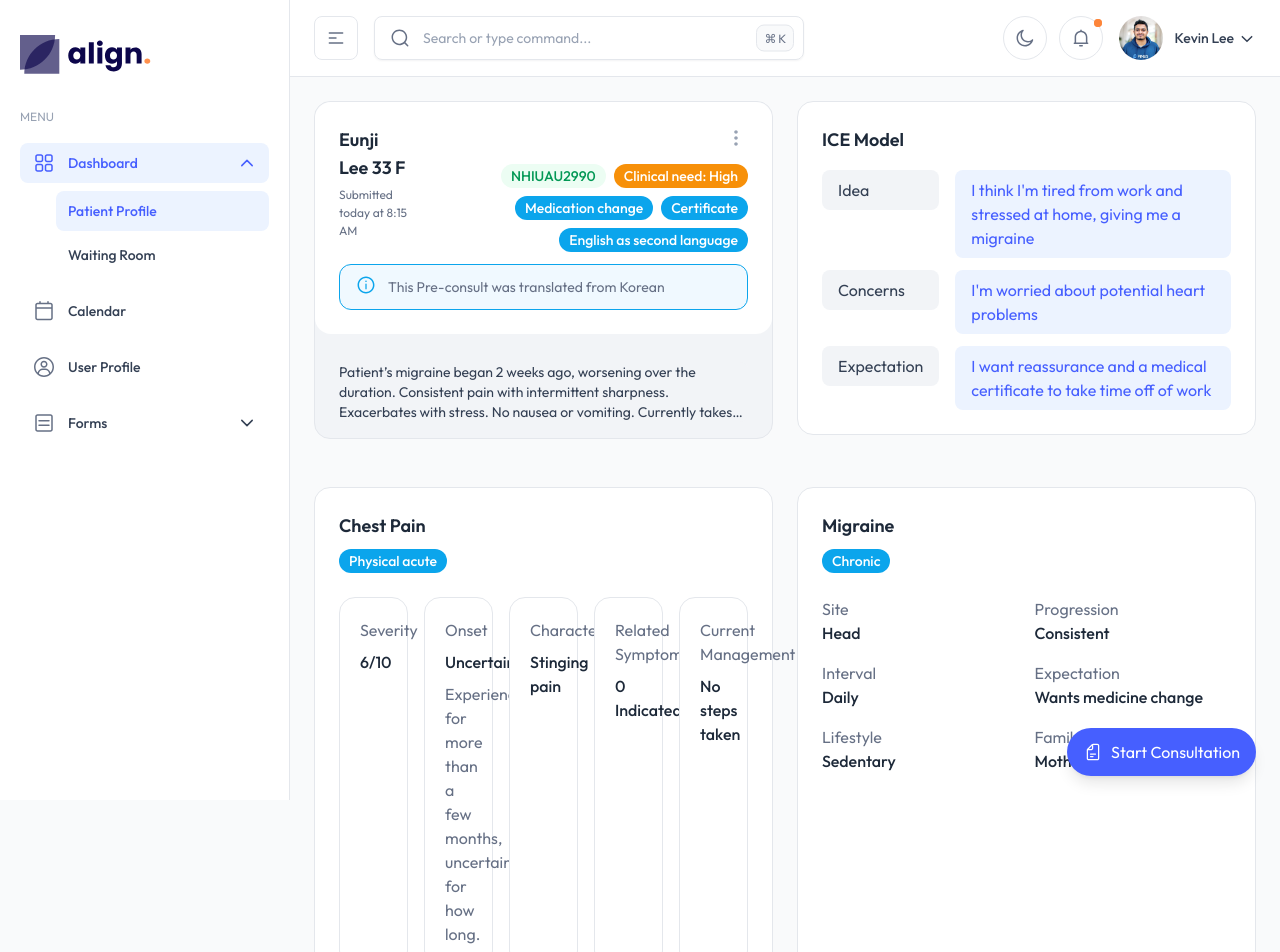
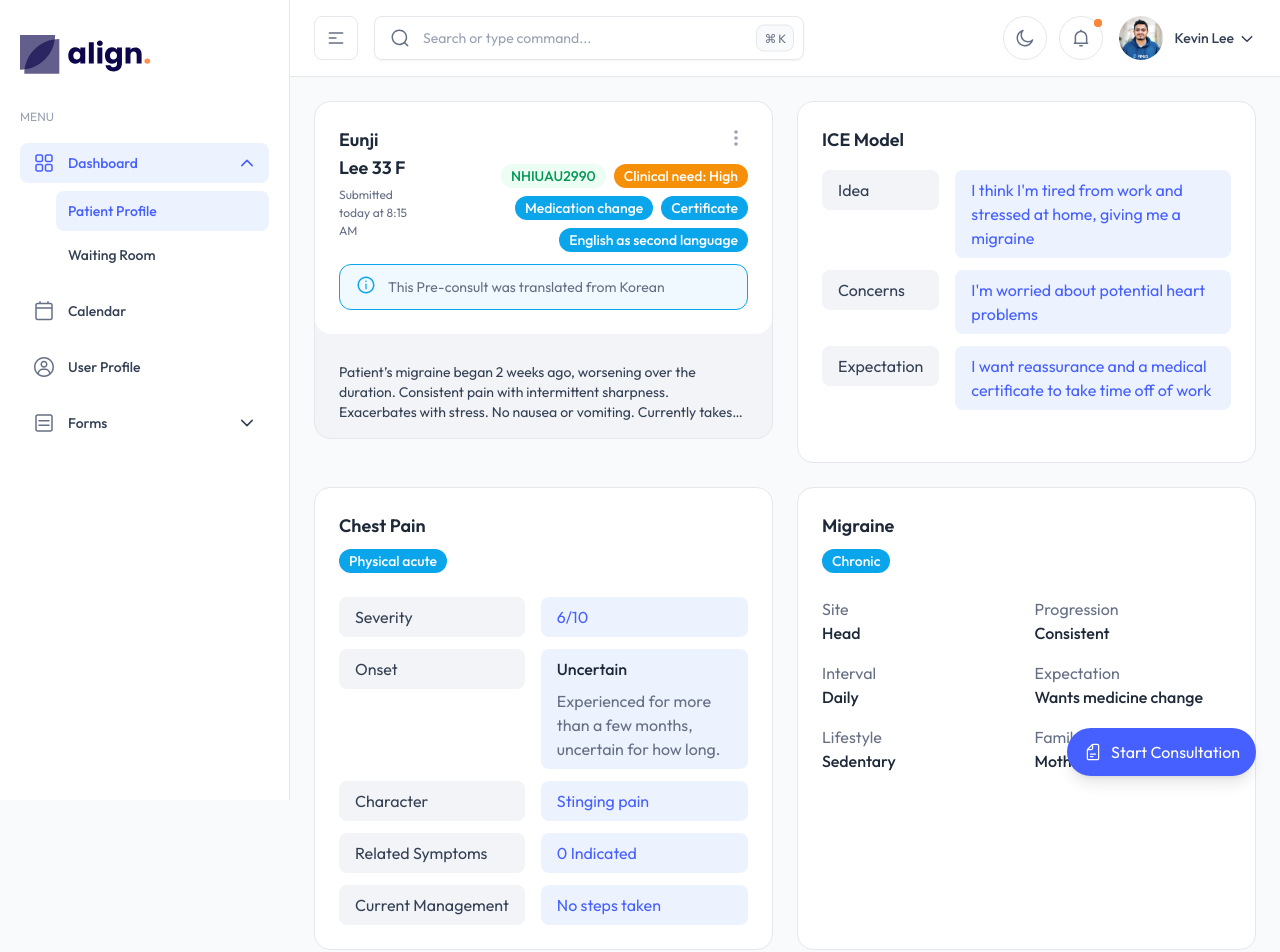
Before and after one commit to kahmunrah/Jimin-Dashboard-Website, a Next.js app in the folder next-dashboard/: page / in a window 1280 px wide. Shown: the top 952 px of the page. Built offline with nearby package versions, Linux system fonts and the light colour scheme.

Commit message:
Align chest pain card layout and improve consultation notes

```diff
--- a/next-dashboard/src/app/(admin)/page.tsx
+++ b/next-dashboard/src/app/(admin)/page.tsx
@@ -16,7 +16,7 @@ export default function Ecommerce() {
         <EcommerceMetrics />
       </div>
 
-      <div className="col-span-12 space-y-6 lg:col-span-6">
+      <div className="col-span-12 lg:col-span-6 flex">
         <IceModelCard />
       </div>
 
--- a/next-dashboard/src/components/consultation/ConsultationNotes.tsx
+++ b/next-dashboard/src/components/consultation/ConsultationNotes.tsx
@@ -31,6 +31,17 @@ const ConsultationNotes: React.FC<ConsultationNotesProps> = ({ initialContent })
       setRunning(false);
       setElapsed(0);
     }
+  }, [open]);
+
+  useEffect(() => {
+    if (!open) return;
+    const handleKey = (e: KeyboardEvent) => {
+      if (e.key === 'Escape') {
+        setOpen(false);
+      }
+    };
+    window.addEventListener('keydown', handleKey);
+    return () => window.removeEventListener('keydown', handleKey);
   }, [open]);
 
   useEffect(() => {
@@ -70,9 +81,9 @@ const ConsultationNotes: React.FC<ConsultationNotesProps> = ({ initialContent })
             <button
               onClick={() => setOpen(false)}
               aria-label="Close consultation notes"
-              className="absolute top-4 right-4 text-gray-600 hover:text-gray-800 dark:text-gray-300 dark:hover:text-gray-100"
+              className="absolute top-4 right-4 rounded-full bg-red-500 p-2 text-white hover:bg-red-600"
             >
-              <CloseIcon className="h-6 w-6" />
+              <CloseIcon className="h-4 w-4" />
             </button>
             <div className="flex items-center justify-between rounded-t-2xl bg-gray-100 p-4 pr-12 dark:bg-gray-800">
               <div className="flex items-center gap-2">
--- a/next-dashboard/src/components/ecommerce/IceModelCard.tsx
+++ b/next-dashboard/src/components/ecommerce/IceModelCard.tsx
@@ -2,7 +2,7 @@ import React from "react";
 
 const IceModelCard: React.FC = () => {
   return (
-    <div className="rounded-2xl border border-gray-200 bg-white p-5 dark:border-gray-800 dark:bg-white/[0.03] md:p-6">
+    <div className="h-full rounded-2xl border border-gray-200 bg-white p-5 dark:border-gray-800 dark:bg-white/[0.03] md:p-6">
       <h3 className="text-lg font-semibold text-gray-800 dark:text-white/90">ICE Model</h3>
       <dl className="mt-4 grid grid-cols-1 sm:grid-cols-[max-content_1fr] gap-x-3 gap-y-2 items-start md:gap-x-4 md:gap-y-3">
         <dt className="px-4 py-2 rounded-lg bg-gray-100 text-gray-700 dark:bg-white/5 dark:text-white/80 whitespace-nowrap">
--- a/next-dashboard/src/components/ecommerce/Presentations.tsx
+++ b/next-dashboard/src/components/ecommerce/Presentations.tsx
@@ -10,31 +10,45 @@ const Presentations: React.FC = () => {
           <Badge variant="solid" color="info">Physical acute</Badge>
         </div>
         <div className="mt-6">
-          <div className="grid grid-cols-5 gap-4">
-            <div className="rounded-2xl border border-gray-200 bg-white p-5 dark:border-gray-800 dark:bg-white/[0.03]">
-              <span className="text-gray-500 dark:text-gray-400">Severity</span>
-              <p className="mt-2 font-medium text-gray-800 dark:text-white/90">6/10</p>
-            </div>
-            <div className="rounded-2xl border border-gray-200 bg-white p-5 dark:border-gray-800 dark:bg-white/[0.03]">
-              <span className="text-gray-500 dark:text-gray-400">Onset</span>
-              <p className="mt-2 font-medium text-gray-800 dark:text-white/90">Uncertain</p>
+          <dl className="grid grid-cols-1 sm:grid-cols-[max-content_1fr] gap-x-3 gap-y-2 items-start md:gap-x-4 md:gap-y-3">
+            <dt className="px-4 py-2 rounded-lg bg-gray-100 text-gray-700 dark:bg-white/5 dark:text-white/80 whitespace-nowrap">
+              Severity
+            </dt>
+            <dd className="px-4 py-2 rounded-lg bg-brand-50 text-brand-500 break-words min-w-0 dark:bg-brand-500/[0.12] dark:text-brand-400">
+              6/10
+            </dd>
+
+            <dt className="px-4 py-2 rounded-lg bg-gray-100 text-gray-700 dark:bg-white/5 dark:text-white/80 whitespace-nowrap">
+              Onset
+            </dt>
+            <dd className="px-4 py-2 rounded-lg bg-brand-50 text-brand-500 break-words min-w-0 dark:bg-brand-500/[0.12] dark:text-brand-400">
+              <div className="font-medium text-gray-800 dark:text-white/90">Uncertain</div>
               <p className="mt-2 text-gray-500 dark:text-gray-400">
                 Experienced for more than a few months, uncertain for how long.
               </p>
-            </div>
-            <div className="rounded-2xl border border-gray-200 bg-white p-5 dark:border-gray-800 dark:bg-white/[0.03]">
-              <span className="text-gray-500 dark:text-gray-400">Character</span>
-              <p className="mt-2 font-medium text-gray-800 dark:text-white/90">Stinging pain</p>
-            </div>
-            <div className="rounded-2xl border border-gray-200 bg-white p-5 dark:border-gray-800 dark:bg-white/[0.03]">
-              <span className="text-gray-500 dark:text-gray-400">Related Symptoms</span>
-              <p className="mt-2 font-medium text-gray-800 dark:text-white/90">0 Indicated</p>
-            </div>
-            <div className="rounded-2xl border border-gray-200 bg-white p-5 dark:border-gray-800 dark:bg-white/[0.03]">
-              <span className="text-gray-500 dark:text-gray-400">Current Management</span>
-              <p className="mt-2 font-medium text-gray-800 dark:text-white/90">No steps taken</p>
-            </div>
-          </div>
+            </dd>
+
+            <dt className="px-4 py-2 rounded-lg bg-gray-100 text-gray-700 dark:bg-white/5 dark:text-white/80 whitespace-nowrap">
+              Character
+            </dt>
+            <dd className="px-4 py-2 rounded-lg bg-brand-50 text-brand-500 break-words min-w-0 dark:bg-brand-500/[0.12] dark:text-brand-400">
+              Stinging pain
+            </dd>
+
+            <dt className="px-4 py-2 rounded-lg bg-gray-100 text-gray-700 dark:bg-white/5 dark:text-white/80 whitespace-nowrap">
+              Related Symptoms
+            </dt>
+            <dd className="px-4 py-2 rounded-lg bg-brand-50 text-brand-500 break-words min-w-0 dark:bg-brand-500/[0.12] dark:text-brand-400">
+              0 Indicated
+            </dd>
+
+            <dt className="px-4 py-2 rounded-lg bg-gray-100 text-gray-700 dark:bg-white/5 dark:text-white/80 whitespace-nowrap">
+              Current Management
+            </dt>
+            <dd className="px-4 py-2 rounded-lg bg-brand-50 text-brand-500 break-words min-w-0 dark:bg-brand-500/[0.12] dark:text-brand-400">
+              No steps taken
+            </dd>
+          </dl>
         </div>
       </div>
 
```
